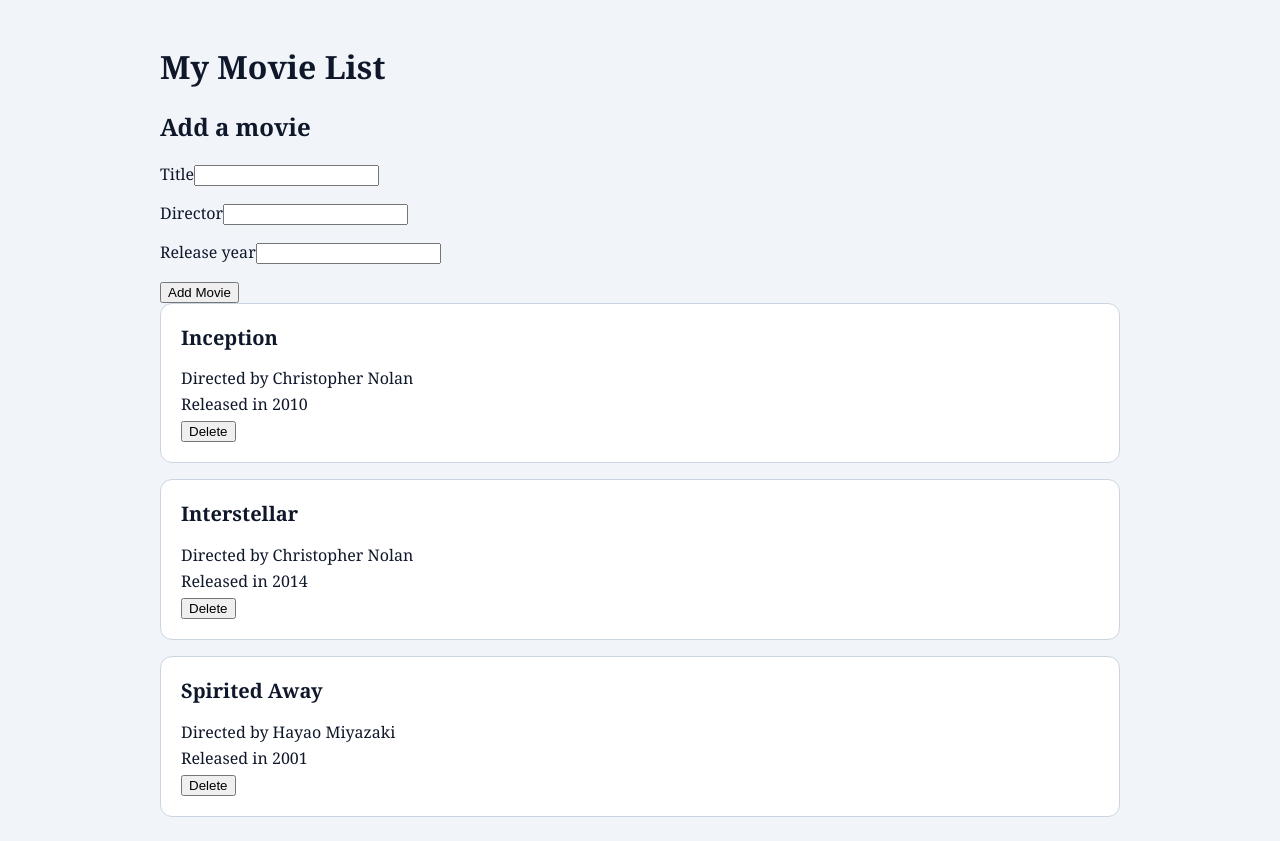
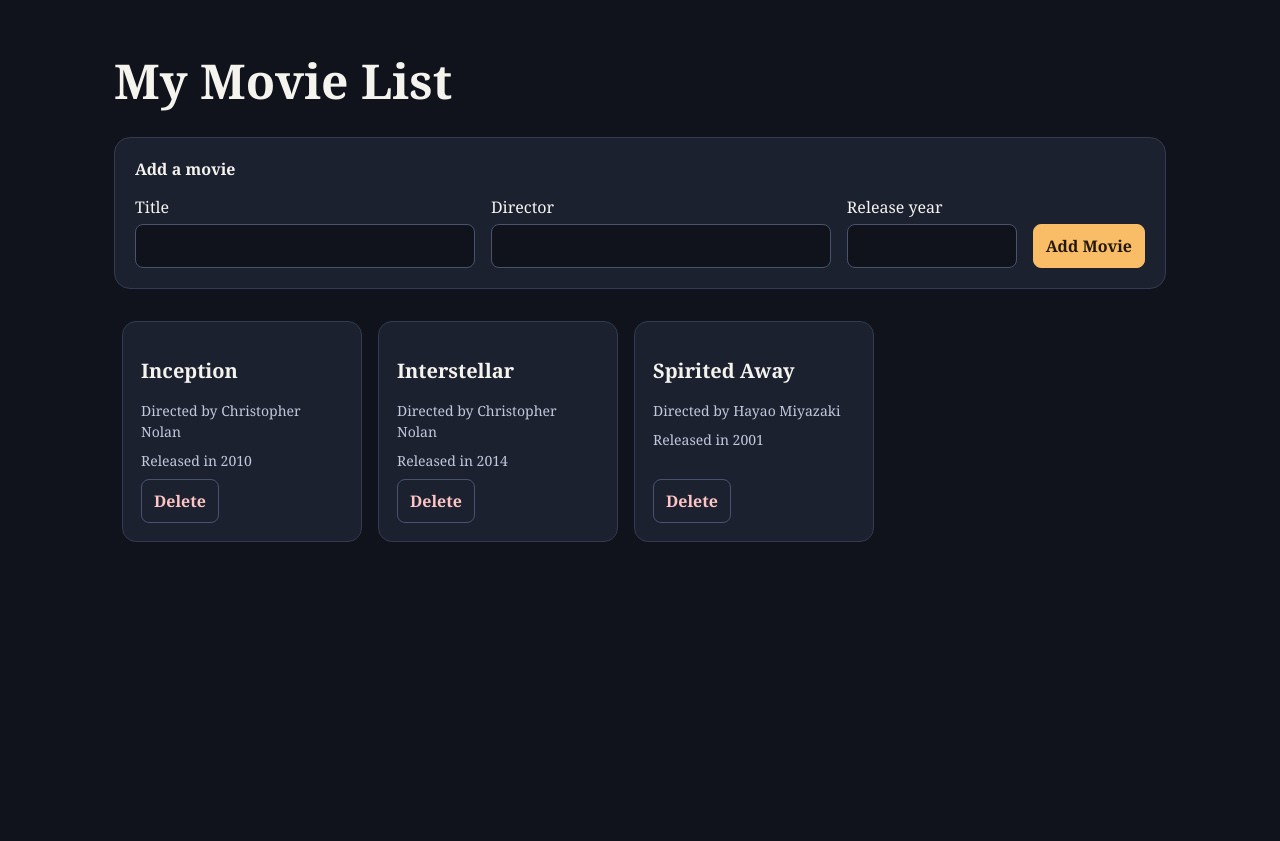
Before and after one commit to annengendo25-design/movie-list, a React (Vite) app: page / in a window 1280 px wide. After the commit the page ends 800 px from the top, so only its background shows below. Built offline with nearby package versions, Linux system fonts and the light colour scheme.

Commit message:
Polish the movie list and horizontal card layout

```diff
--- a/src/index.css
+++ b/src/index.css
@@ -1,38 +1,118 @@
+ *{
+  box-sizing: border-box;
+ }
 body{
   margin: 0;
-  font-family: Cambria, Cochin, Georgia, Times, 'Times New Roman', serif;
-  background: #f1f5f9;
-  color: #0f172a;
+  background: #10131c;
+  color: #f5f3ee;
+  font-family: Georgia, 'Times New Roman', Times, serif;
 }
 main{
-  max-width: 960px;
+  max-width: 1100px;
   margin: 0 auto;
-  padding: 24px;
+  padding:  48px 24px;
+}
+h1{
+  margin: 0 0 24px;
+  font-family: Georgia, 'Times New Roman', Times, serif;
+  font-size: clamp(2rem,5vw,3rem);
+}
+main form{
+  display: grid;
+  grid-template-columns: minmax(0,2fr) minmax(0,2fr) minmax(0,1fr) auto;
+  align-items: end;
+  gap: 16px;
+  margin-bottom: 24px;
+  padding: 20px;
+  border: 1px solid #343b50;
+  border-radius: 16px;
+  background: #1c2130;
+}
+main form h2{
+  grid-column: 1/-1;
+  margin: 0;
+  font-size: 1rem;
+}
+main form p{
+  margin: 0;
+}
+main form label{
+  display: grid;
+  gap: 6px;
+  font-size: 1rem;
+}
+main input,
+main button{
+  min-height: 44px;
+  border: 1px solid #4a536d;
+  border-radius: 8px;
+  padding: 8px 12px;
+  font: inherit;
+}
+main input{
+  width: 100%;
+  min-width: 0;
+  background: #10131c;
+  color: #f5f3ee;
+}
+main button{
+  font-weight: 600;
+}
+main form button{
+  border-color: #f8bd66;
+  background: #f8bd66;
+  color: #231808;
 }
 .movie-grid{
-  display: grid;
-  grid-template-columns: repeat(auto-fit,minmax(min(100%,220px)1fr));
+  display: flex;
   gap: 16px;
+  overflow-x: auto;
+  padding: 8px 8px 16px;
+  scroll-padding-inline: 8px;
+  scroll-snap-type: x proximity;
+  scrollbar-color: #626d89 #10131c;
 }
 .movie-card{
-  padding: 20px;
-  background: white;
-  border: 1px solid #cbd5e1;
-  border-radius: 12px;
+  display: flex;
+  padding: 18px;
+  flex-direction: column;
+  flex: 0 0 min(240px,85%);
+  background: #1c2130;
+  border: 1px solid #343b50;
+  border-radius: 14px;
+  overflow-wrap: anywhere;
+  scroll-snap-align: start;
+
 }
 .movie-card h2{
-  margin-top: 0;
+  margin-top: 0 0 10px;
   font-size: 1.25rem;
 }
 .movie-card p{
-  margin: 4px 0;
+  margin: 0 0 8px;
+  color: #c0c8da;
+  font-size: 0.875rem;
+  line-height: 1.5;
+}
+.movie-card button{
+  align-self: flex-start;
+  margin-top: auto;
+  background: transparent;
+  color: #ffc4c4;
 }
 @media (hover:hover) and (prefers-reduced-motion: no-preference){
   .movie-card{
-    transition: transform 180ms ease, box-shadow 180ms ease;
+    transition: transform 180ms ease;
   }
   .movie-card:hover{
     transform: translateX(-4px);
-    box-shadow: 0 8px 20px rgb(15 23 42/12%);
   }
 }
+@media (max-width:680px){
+  main{
+    padding: 24px 16px;
+  }
+  main form{
+    grid-template-columns: minmax(0,1fr);
+  }
+}
```
